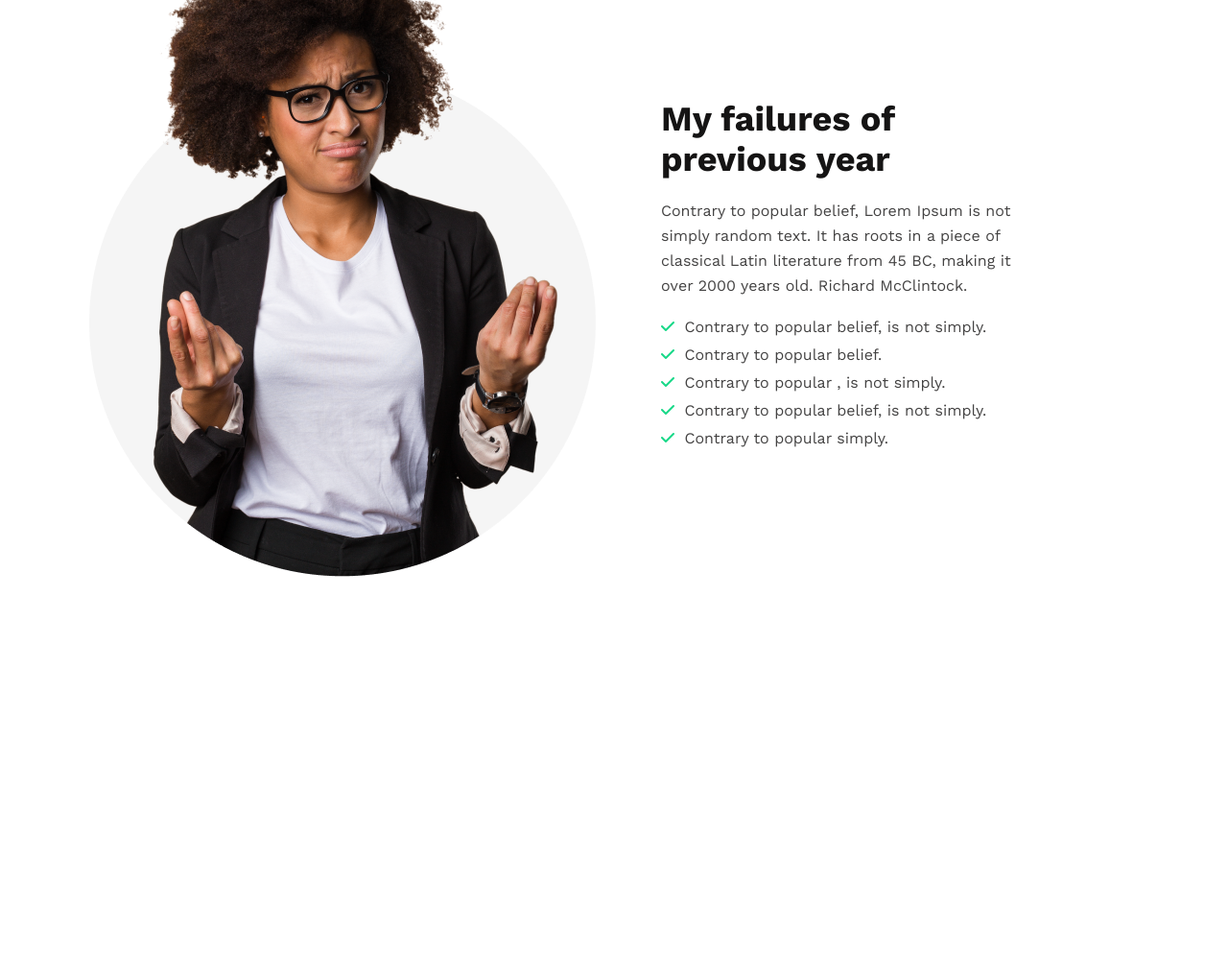
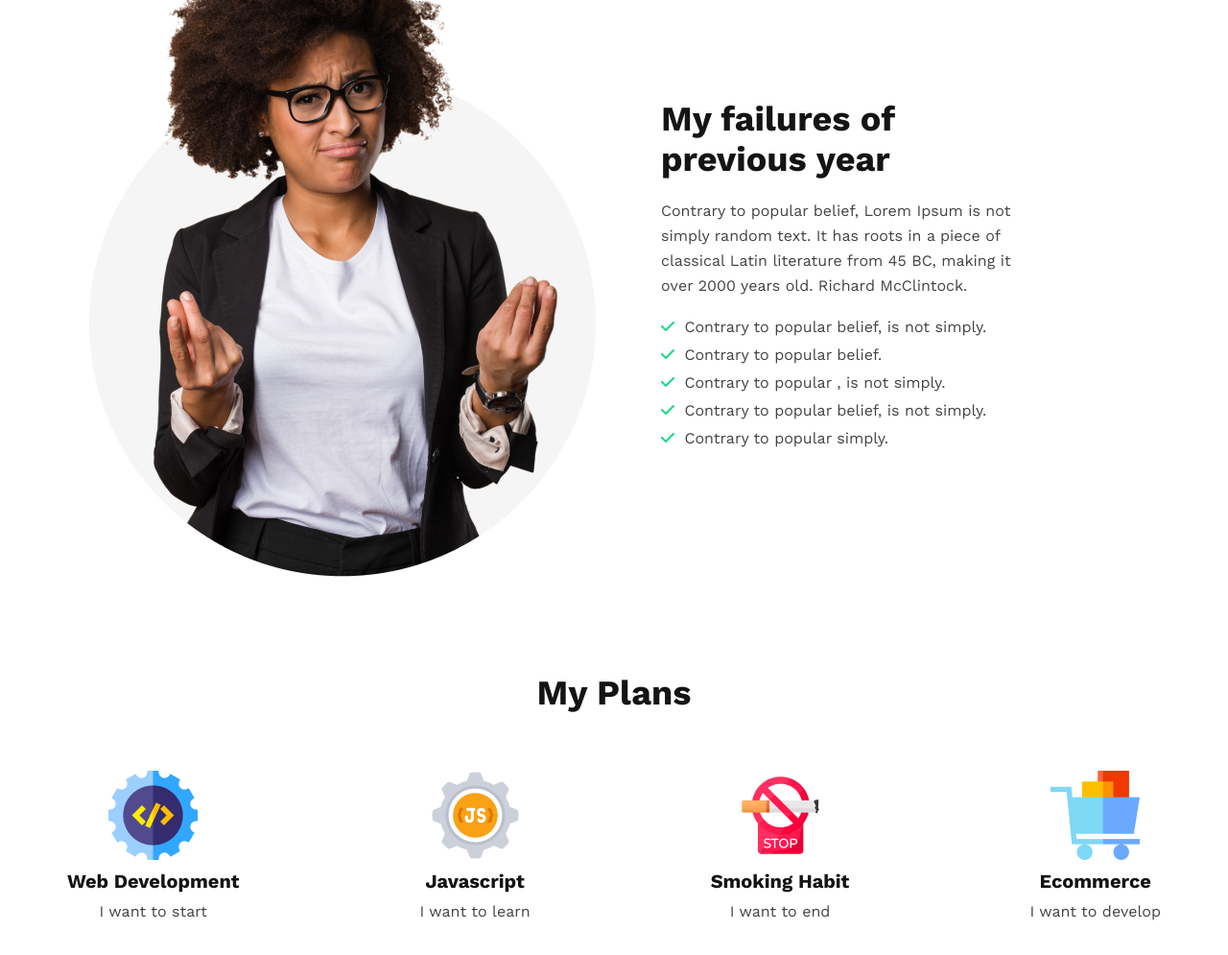
Before and after one commit to sultangit95/figma-to-html-new-year, a plain HTML site: page index.html in a window 1280 px wide. Shown: the part 1103-2098 px from the top of the page at 96% size. Before the commit the page ends 1804 px from the top, so only its background shows below. Drawn offline with nearby package versions, Linux system fonts and the light colour scheme.

Commit message:
plans section completed

```diff
--- a/css/style.css
+++ b/css/style.css
@@ -98,4 +98,40 @@ main{
   margin-right: 5px;
 }
 /* ===== failure style ends ===== */
+/* ===== plans style starts ===== */
+#plans{
+  margin: 60px 0;
+}
+.plans-heading{
+  color: #151414;
+  font-weight: 700;
+  font-size: 36px;
+  text-align: center;
+  margin-bottom: 60px;
+}
+.plans-contents{
+  display: flex;
+  justify-content: space-between;
+}
+.plans-items{
+  text-align: center;
+}
+.plans-items-heading{
+  color: #151414;
+  font-weight: 700;
+  font-size: 20px;
+  margin: 10px 0;
+}
+.plans-items-para{
+  color: #444343;
+  font-weight: 400;
+  font-size: 16px;
+}
+/* ===== plans style ends ===== */
+
+
+
+
+
+
 /* ===== main area style ends ===== */
--- a/index.html
+++ b/index.html
@@ -47,6 +47,33 @@
       </div>
     </section>
     <!-- ===== failure section ends ===== -->
+    <!-- ===== plans section starts ===== -->
+    <section id="plans">
+      <h1 class="plans-heading">My Plans</h1>
+      <div class="plans-contents">
+        <div class="plans-items">
+          <img src="images/icons/web.png" alt="">
+          <h3 class="plans-items-heading">Web Development</h3>
+          <p class="plans-items-para">I want to start</p>
+        </div>
+        <div class="plans-items">
+          <img src="images/icons/js.png" alt="">
+          <h3 class="plans-items-heading">Javascript</h3>
+          <p class="plans-items-para">I want to learn</p>
+        </div>
+        <div class="plans-items">
+          <img src="images/icons/smoke.png" alt="">
+          <h3 class="plans-items-heading">Smoking Habit</h3>
+          <p class="plans-items-para">I want to end</p>
+        </div>
+        <div class="plans-items">
+          <img src="images/icons/ecom.png" alt="">
+          <h3 class="plans-items-heading">Ecommerce</h3>
+          <p class="plans-items-para">I want to develop</p>
+        </div>
+      </div>
+    </section>
+    <!-- ===== plans section ends ===== -->
   </main>
   <!-- ===== main section ends ===== -->
   <!-- ===== footer section starts ===== -->
```
